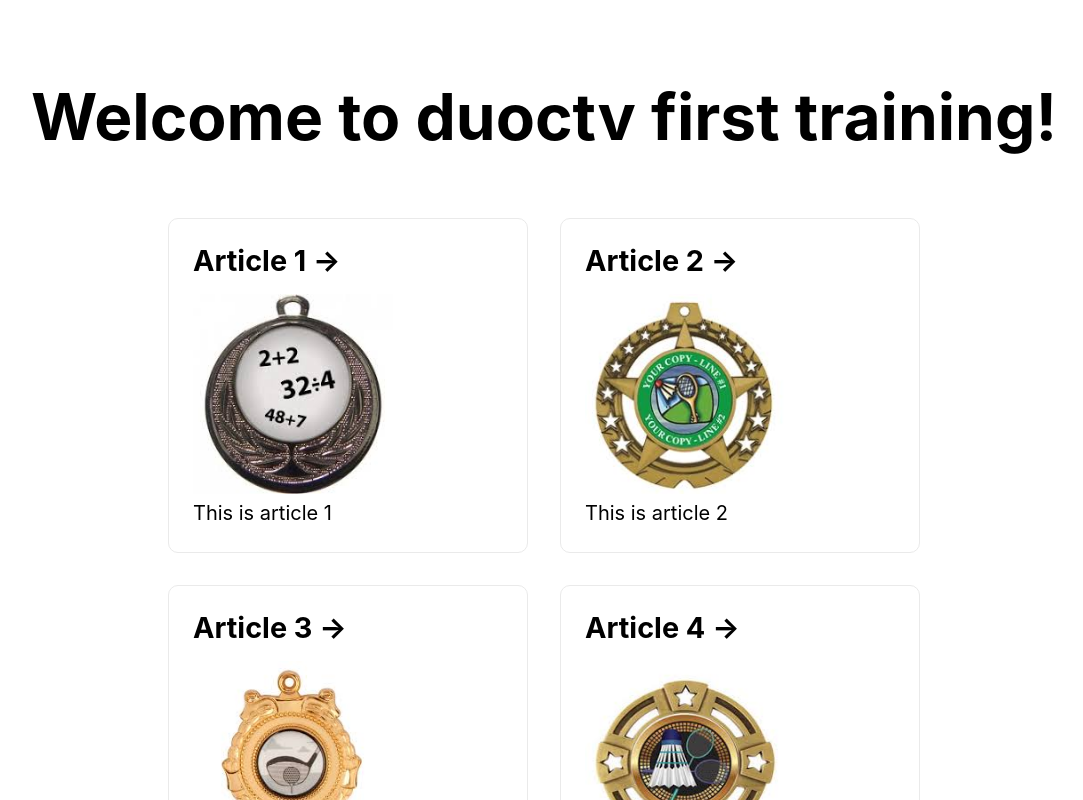
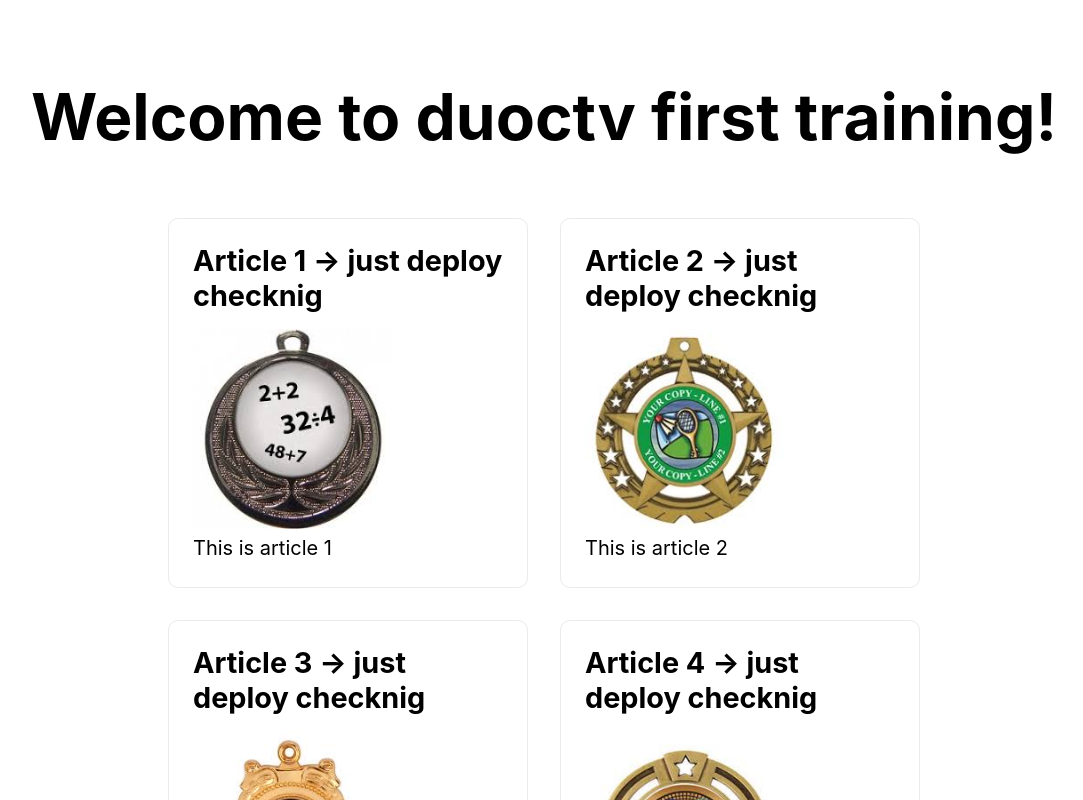
Before and after one commit to duoctvd/duoctv-trainning, a Next.js app: page / in a window 1280 px wide. Shown: the top 800 px of the page, without its empty margins (96-1179 px from the left). Built offline with nearby package versions, Linux system fonts and the light colour scheme.

Commit message:
deploy test

```diff
--- a/components/Product.tsx
+++ b/components/Product.tsx
@@ -12,7 +12,7 @@ export default function Product(props: Props) {
   return (
     <Container>
       <Link href={`/article/${props.id}`}>
-        <ProductName>{props.name} &rarr;</ProductName>
+        <ProductName>{props.name} &rarr; just deploy checknig</ProductName>
       </Link>
       <Image
         src={`/images/${props.photo}`}
```
